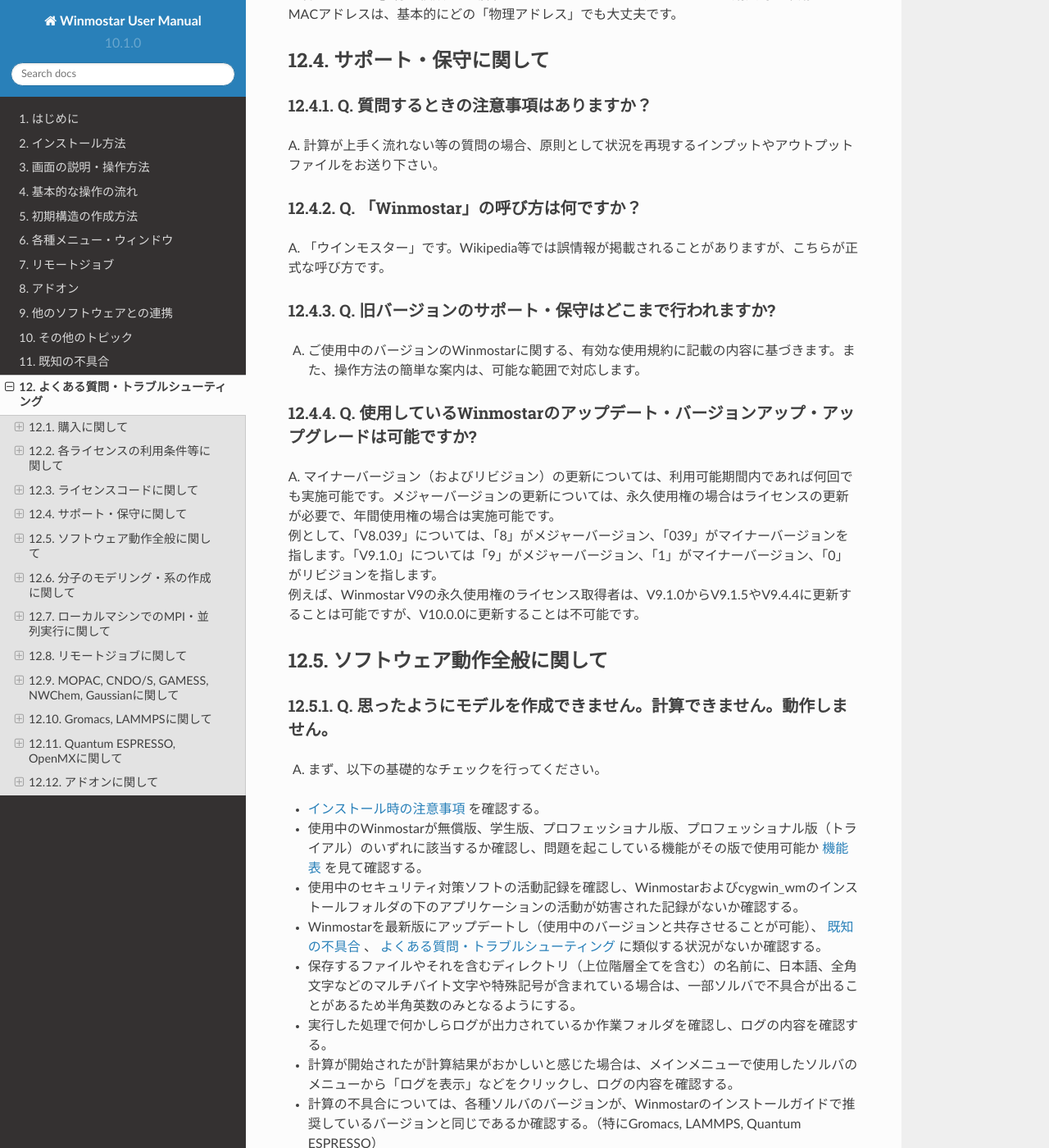
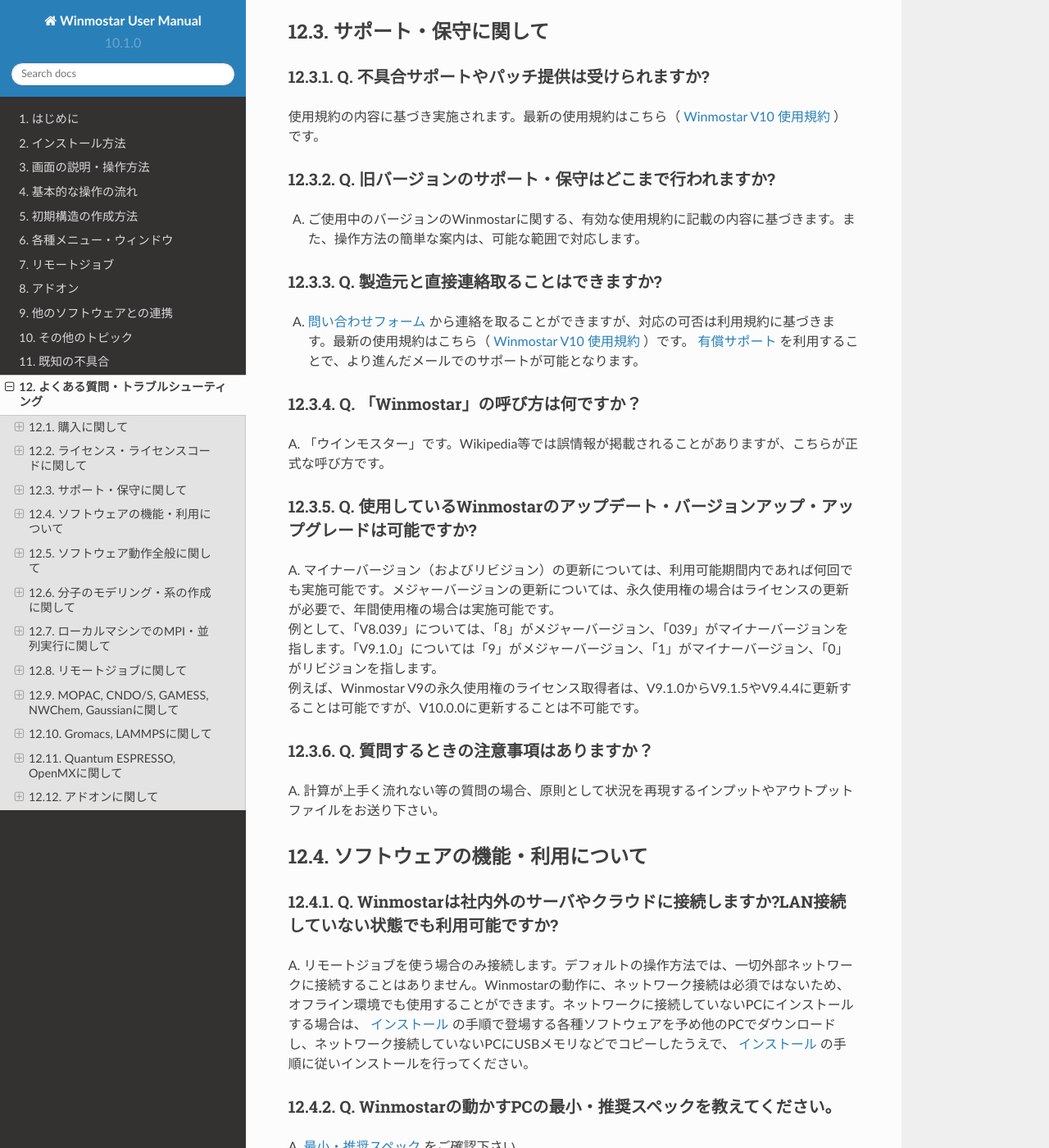
Before and after one commit to X-Ability/winmostar_doc, a Sphinx documentation site: the page built from source/faq/faq.rst, in a window 1280 px wide and 1400 px high, scrolled down 4278 px. Shown: the whole window at 82% size. Built offline with Sphinx 7.4.7 and the Read the Docs theme 2.0.0, drawn with Linux system fonts in a browser that asks for light colours; some of the changed text lies outside the part shown.

Commit message:
FAQ追記

```diff
--- a/source/faq/faq.rst
+++ b/source/faq/faq.rst
@@ -38,8 +38,8 @@
 | A.
 | 指定代理店をご利用ください。詳細は `価格・購入 <https://winmostar.com/jp/purchase>`_ をご確認ください。
 
-各ライセンスの利用条件等に関して
-----------------------------------
+ライセンス・ライセンスコードに関して
+-----------------------------------------------------
 
 Q. 特定ユーザライセンスの登録ユーザ変更は可能ですか？
 ^^^^^^^^^^^^^^^^^^^^^^^^^^^^^^^^^^^^^^^^^^^^^^^^^^^^^^^^^^^^^^^^^^^^^^^^^^^^^^^^^^
@@ -50,9 +50,6 @@
 ^^^^^^^^^^^^^^^^^^^^^^^^^^^^^^^^^^^^^^^^^^^^^^^^^^^^^^^^^^^^^^^^^^^^^^^^^^^^^^^^^^^^^^^^^^^^^^^^^^^^^^^^^^^^^^^^^^^^^^^^^^^^^^
 
 A. 購入時の機関の所属から外れた場合、永久使用権であっても使用できません。
-
-ライセンスコードに関して
-----------------------------------
 
 Q. すでに入力したライセンスコードを変更する方法を教えてください。
 ^^^^^^^^^^^^^^^^^^^^^^^^^^^^^^^^^^^^^^^^^^^^^^^^^^^^^^^^^^^^^^^^^^^
@@ -70,20 +67,25 @@
 サポート・保守に関して
 --------------------------
 
-Q. 質問するときの注意事項はありますか？
-^^^^^^^^^^^^^^^^^^^^^^^^^^^^^^^^^^^^^^^^^
+Q. 不具合サポートやパッチ提供は受けられますか?
+^^^^^^^^^^^^^^^^^^^^^^^^^^^^^^^^^^^^^^^^^^^^^^^^^^^^^^^^^^^^
 
-| A. 計算が上手く流れない等の質問の場合、原則として状況を再現するインプットやアウトプットファイルをお送り下さい。
+使用規約の内容に基づき実施されます。最新の使用規約はこちら（ `Winmostar V10 使用規約 <https://winmostar.com/pdf/Winmostar_Terms_of_use.pdf>`_ ）です。
+
+Q. 旧バージョンのサポート・保守はどこまで行われますか?
+^^^^^^^^^^^^^^^^^^^^^^^^^^^^^^^^^^^^^^^^^^^^^^^^^^^^^^^^^^^^
+
+A. ご使用中のバージョンのWinmostarに関する、有効な使用規約に記載の内容に基づきます。また、操作方法の簡単な案内は、可能な範囲で対応します。
+
+Q. 製造元と直接連絡取ることはできますか?
+^^^^^^^^^^^^^^^^^^^^^^^^^^^^^^^^^^^^^^^^^^^^^^^^^^^^^^^^^^^^
+
+A. `問い合わせフォーム <https://winmostar.com/jp/support_jp.php>`_ から連絡を取ることができますが、対応の可否は利用規約に基づきます。最新の使用規約はこちら（ `Winmostar V10 使用規約 <https://winmostar.com/pdf/Winmostar_Terms_of_use.pdf>`_ ）です。 `有償サポート <https://winmostar.com/jp/paid_supports/#support2>`_ を利用することで、より進んだメールでのサポートが可能となります。
 
 Q. 「Winmostar」の呼び方は何ですか？
 ^^^^^^^^^^^^^^^^^^^^^^^^^^^^^^^^^^^^^^^^^
 
 | A. 「ウインモスター」です。Wikipedia等では誤情報が掲載されることがありますが、こちらが正式な呼び方です。
-
-Q. 旧バージョンのサポート・保守はどこまで行われますか?
-^^^^^^^^^^^^^^^^^^^^^^^^^^^^^^^^^^^^^^^^^^^^^^^^^^^^^^^^^^^^
-
-A. ご使用中のバージョンのWinmostarに関する、有効な使用規約に記載の内容に基づきます。また、操作方法の簡単な案内は、可能な範囲で対応します。
 
 Q. 使用しているWinmostarのアップデート・バージョンアップ・アップグレードは可能ですか?
 ^^^^^^^^^^^^^^^^^^^^^^^^^^^^^^^^^^^^^^^^^^^^^^^^^^^^^^^^^^^^^^^^^^^^^^^^^^^^^^^^^^^^^^^^^^^^^^
@@ -91,6 +93,29 @@
 | A. マイナーバージョン（およびリビジョン）の更新については、利用可能期間内であれば何回でも実施可能です。メジャーバージョンの更新については、永久使用権の場合はライセンスの更新が必要で、年間使用権の場合は実施可能です。
 | 例として、「V8.039」については、「8」がメジャーバージョン、「039」がマイナーバージョンを指します。「V9.1.0」については「9」がメジャーバージョン、「1」がマイナーバージョン、「0」がリビジョンを指します。
 | 例えば、Winmostar V9の永久使用権のライセンス取得者は、V9.1.0からV9.1.5やV9.4.4に更新することは可能ですが、V10.0.0に更新することは不可能です。
+
+Q. 質問するときの注意事項はありますか？
+^^^^^^^^^^^^^^^^^^^^^^^^^^^^^^^^^^^^^^^^^
+
+| A. 計算が上手く流れない等の質問の場合、原則として状況を再現するインプットやアウトプットファイルをお送り下さい。
+
+ソフトウェアの機能・利用について
+------------------------------------------
+
+Q. Winmostarは社内外のサーバやクラウドに接続しますか?LAN接続していない状態でも利用可能ですか?
+^^^^^^^^^^^^^^^^^^^^^^^^^^^^^^^^^^^^^^^^^^^^^^^^^^^^^^^^^^^^^^^^^^^^^^^^^^^^^^^^^^^^^^^^^^^^^^^^^^^^^^^^^^^^
+
+| A. リモートジョブを使う場合のみ接続します。デフォルトの操作方法では、一切外部ネットワークに接続することはありません。Winmostarの動作に、ネットワーク接続は必須ではないため、オフライン環境でも使用することができます。ネットワークに接続していないPCにインストールする場合は、 :ref:`install_install` の手順で登場する各種ソフトウェアを予め他のPCでダウンロードし、ネットワーク接続していないPCにUSBメモリなどでコピーしたうえで、 :ref:`install_install` の手順に従いインストールを行ってください。
+
+Q. Winmostarの動かすPCの最小・推奨スペックを教えてください。
+^^^^^^^^^^^^^^^^^^^^^^^^^^^^^^^^^^^^^^^^^^^^^^^^^^^^^^^^^^^^^^^^
+
+| A. :ref:`install_recommend_spec` をご確認下さい。
+
+Q. 作製した分子モデル等を学会発表や論文に用いることは可能ですか？学会発表、論文投稿の際にどのように引用したらいいですか？
+^^^^^^^^^^^^^^^^^^^^^^^^^^^^^^^^^^^^^^^^^^^^^^^^^^^^^^^^^^^^^^^^^^^^^^^^^^^^^^^^^^^^^^^^^^^^^^^^^^^^^^^^^^^^^^^^^^^^^^^^^^
+
+| A. 使用いただいて問題ありません。発表される際には :ref:`intro_citation` の通りに引用してください。
 
 ソフトウェア動作全般に関して
 --------------------------------
@@ -131,27 +156,11 @@
 - 問題発生箇所がWinmostarが外部ソフトを呼んでいる部分の場合は、そのソフトの情報もご確認ください。
 - Cygwinを用いた処理で落ちている場合は、 :ref:`Cygwinの一般的な不具合 <faq_cygwin_error>` をご確認ください。
 
-Q. Winmostarの動かすPCの最小・推奨スペックを教えてください。
-^^^^^^^^^^^^^^^^^^^^^^^^^^^^^^^^^^^^^^^^^^^^^^^^^^^^^^^^^^^^^^^^
-
-| A. :ref:`install_recommend_spec` をご確認下さい。
-
-Q. Winmostarをネットワークに接続していないPCにインストールすることは可能ですか?
-^^^^^^^^^^^^^^^^^^^^^^^^^^^^^^^^^^^^^^^^^^^^^^^^^^^^^^^^^^^^^^^^^^^^^^^^^^^^^^^^^^^^^^^^^^^^^^^
-
-| A. 可能です。 :ref:`install_install` の手順で登場する各種ソフトウェアを予め他のPCでダウンロードし、ネットワーク接続していないPCにUSBメモリなどでコピーしたうえで、 :ref:`install_install` の手順に従いインストールを行ってください。
-
 Q. 「ERROR: I/O error 32」と表示され処理に失敗します。
 ^^^^^^^^^^^^^^^^^^^^^^^^^^^^^^^^^^^^^^^^^^^^^^^^^^^^^^^^
 
 | A. 処理に関わるファイルがWinmostar以外のアプリケーションまたはプロセスで開かれていてロックされている場合や、削除されている可能性があります。
 | OSを再起動し他のアプリケーションが開いていない状況でお試しください。
-
-Q. 作製した分子モデル等を学会発表や論文に用いることは可能ですか？学会発表、論文投稿の際にどのように引用したらいいですか？
-^^^^^^^^^^^^^^^^^^^^^^^^^^^^^^^^^^^^^^^^^^^^^^^^^^^^^^^^^^^^^^^^^^^^^^^^^^^^^^^^^^^^^^^^^^^^^^^^^^^^^^^^^^^^^^^^^^^^^^^^^^
-
-| A. 使用いただいて問題ありません。発表される際には :ref:`intro_citation` の通りに引用してください。
-
 
 .. _faq_cygwin_error:
 
```
Also changed, not shown: other parts of source/faq/faq.rst (+0 -5 lines).
